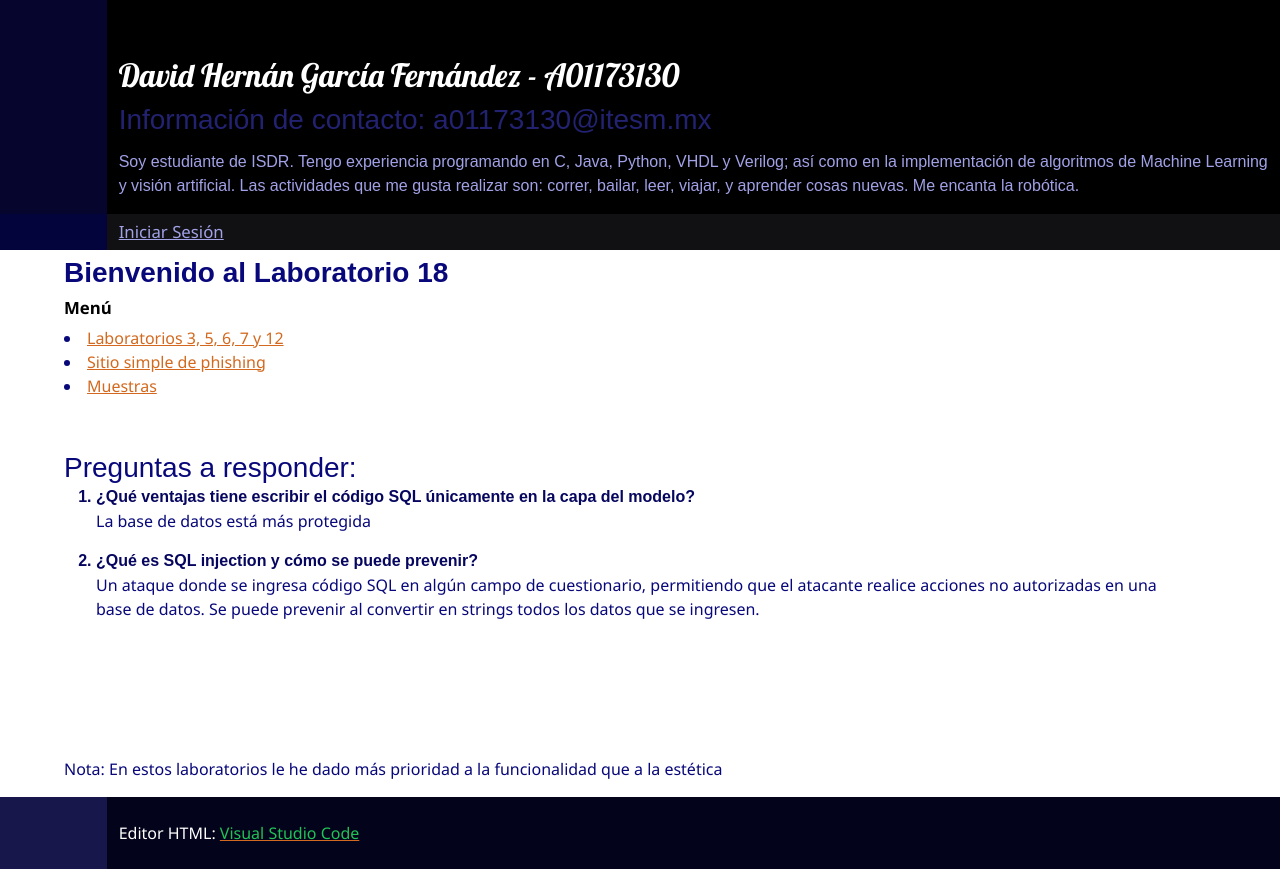
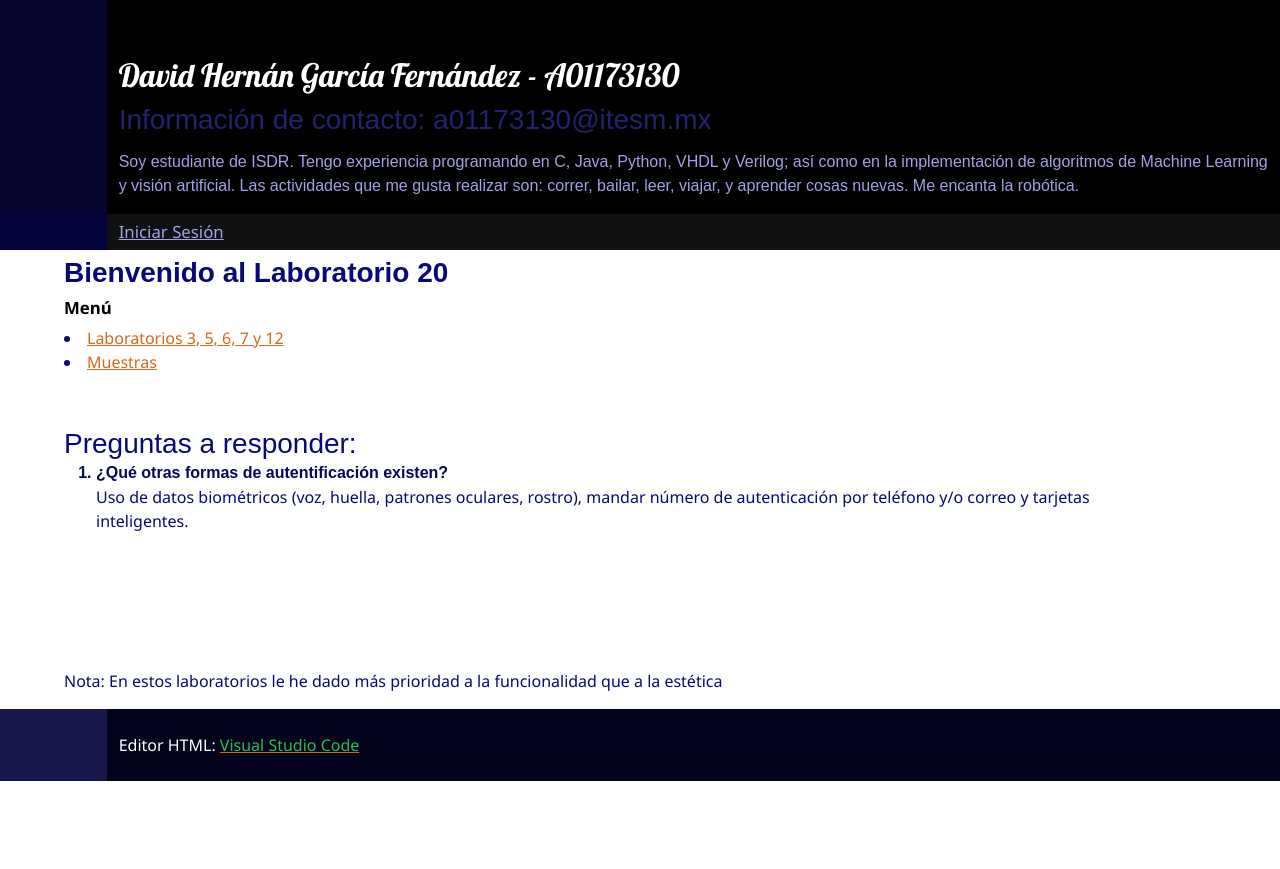
Before and after one commit to David-Hernan/gh_dawybd_a01173130, a Node server app: page / in a window 1280 px wide. After the commit the page ends 781 px from the top, so only its background shows below. Run offline with Node 20, Linux system fonts and the light colour scheme.

Commit message:
Laboratorio 20 terminado

```diff
--- a/Laboratorio20/app.js
+++ b/Laboratorio20/app.js
@@ -6,6 +6,10 @@ const bodyParser = require('body-parser');
 const cookieParser = require('cookie-parser');
 //Agrega express-session para manejo de variables de sesión con express
 const session = require('express-session');
+
+//csrf para proteger de usuarios de poca confianza
+const csrf = require('csurf');
+const csrfProtection = csrf();
 
 const phishing = require('./routes/phishing');
 const labs = require('./routes/labs');
@@ -36,6 +40,16 @@ app.use(session({
     //En falso asegura que no se guarda petición cuando no se necesita
     saveUninitialized: false, //Asegura que no se guarde una sesión para una petición que no lo necesita
 }));
+
+//Para csrf, usar el middleware csrfProtection
+//...Y después del código para inicializar la sesión...
+app.use(csrfProtection);
+//Objeto response tiene atributo llamado locals donde se puede poner el token
+//incluye variable csrfToken en todas las respuestas
+app.use((request, response, next) => {
+    response.locals.csrfToken = request.csrfToken();
+    next();
+});
 
 //Ruta de login
 app.use('/login', rutasUsers)
--- a/Laboratorio20/controllers/users_controller.js
+++ b/Laboratorio20/controllers/users_controller.js
@@ -3,6 +3,7 @@ const bcrypt = require('bcryptjs');
 
 exports.getLogin = (request, response, next) => {
     response.render('login', {
+        //csrfToken: request.csrfToken(),
         titulo: "Iniciar sesión",
         isLoggedIn: request.session.isLoggedIn ||false,
         username: request.session.username,
--- a/Laboratorio20/package.json
+++ b/Laboratorio20/package.json
@@ -26,6 +26,7 @@
   "dependencies": {
     "bcryptjs": "^2.4.3",
     "cookie-parser": "^1.4.5",
+    "csurf": "^1.11.0",
     "ejs": "^3.1.6",
     "express": "^4.17.1",
     "express-session": "^1.17.2",
--- a/Laboratorio20/views/add_muestras.ejs
+++ b/Laboratorio20/views/add_muestras.ejs
@@ -9,6 +9,7 @@
             <div class="col s12 m6 l4">
 
                 <form action="/muestras/add" method="POST">
+                    <input type="hidden" name="_csrf" value="<%= csrfToken %>" >
                     <label for="nombre">Nombre de la muestra: </label>
                     <input type="text" id="nombre" name="nombre" placeholder="etilenglicol" required>
                     <br/>
--- a/Laboratorio20/views/add_user.ejs
+++ b/Laboratorio20/views/add_user.ejs
@@ -9,6 +9,7 @@
             <div class="col s12 m6 l4">
 
                 <form action="/login/adduser" method="POST">
+                    <input type="hidden" name="_csrf" value="<%= csrfToken %>" >
                     <label for="nombre_completo">Nombre completo: </label>
                     <input type="text" id="nombre_completo" name="nombre_completo" placeholder="Juan Aldama Hidalgo Pérez" required>
                     <br/>
--- a/Laboratorio20/views/login.ejs
+++ b/Laboratorio20/views/login.ejs
@@ -8,6 +8,7 @@
             <div class="col s12 m6 l4">
                 <br>
                 <form action="/login" method="POST">
+                    <input type="hidden" name="_csrf" value="<%= csrfToken %>" >
                     <label for="username">Nombre de usuario: </label>
                     <input type="text" id="username" name="username" placeholder="miguel_hidalgo" required>
                     <br/>
--- a/Laboratorio20/views/menu.ejs
+++ b/Laboratorio20/views/menu.ejs
@@ -5,13 +5,13 @@
     <body>
         <link rel="stylesheet" href="../css/style.min.css">
         <div  class="problem">
-            <header><h3><strong>Bienvenido al Laboratorio 18</strong></h3></header>
+            <header><h3><strong>Bienvenido al Laboratorio 20</strong></h3></header>
             <header><h4><strong>Menú</strong></h4></header>
             <li><a href="/labs">Laboratorios 3, 5, 6, 7 y 12</a></li>
-            <li><a href="/phishing">Sitio simple de phishing</a></li>
+            <!--<li><a href="/phishing">Sitio simple de phishing</a></li>
             <% if ( isLoggedIn ) { %>
                 <li><a href="/phishing/list">Ver lista de cuentas víctimas de phishing</a></li>
-            <% } %>
+            <% } %>-->
             <li><a href="/muestras/list">Muestras</a></li>
             <% if ( isLoggedIn ) { %>
                 <li><a href="/login/adduser">Agregar nuevo usuario</a></li>
@@ -19,11 +19,8 @@
             <br><br>
             <h3>Preguntas a responder:</h3>
             <dl><ol>
-                <dt class="preguntas"><li><strong>¿Qué ventajas tiene escribir el código SQL únicamente en la capa del modelo?</strong></li></dt>
-                <dd><p>La base de datos está más protegida </p></dd>
-
-                <dt class="preguntas"><li><strong>¿Qué es SQL injection y cómo se puede prevenir?</strong></li></dt>
-                <dd><p>Un ataque donde se ingresa código SQL en algún campo de cuestionario, permitiendo que el atacante realice acciones no autorizadas en una base de datos. Se puede prevenir al convertir en strings todos los datos que se ingresen.</p></dd>
+                <dt class="preguntas"><li><strong>¿Qué otras formas de autentificación existen?</strong></li></dt>
+                <dd><p>Uso de datos biométricos (voz, huella, patrones oculares, rostro), mandar número de autenticación por teléfono y/o correo y tarjetas inteligentes.</p></dd>
             </ol></dl>
             <br><br><br><br><br>
             <p>Nota: En estos laboratorios le he dado más prioridad a la funcionalidad que a la estética</p>
```
Also changed, not shown: 1 other file.
